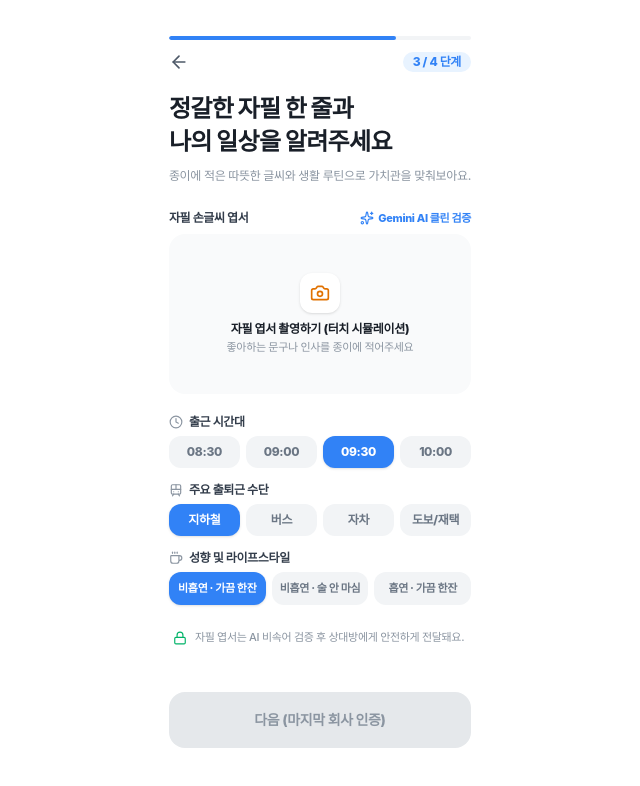
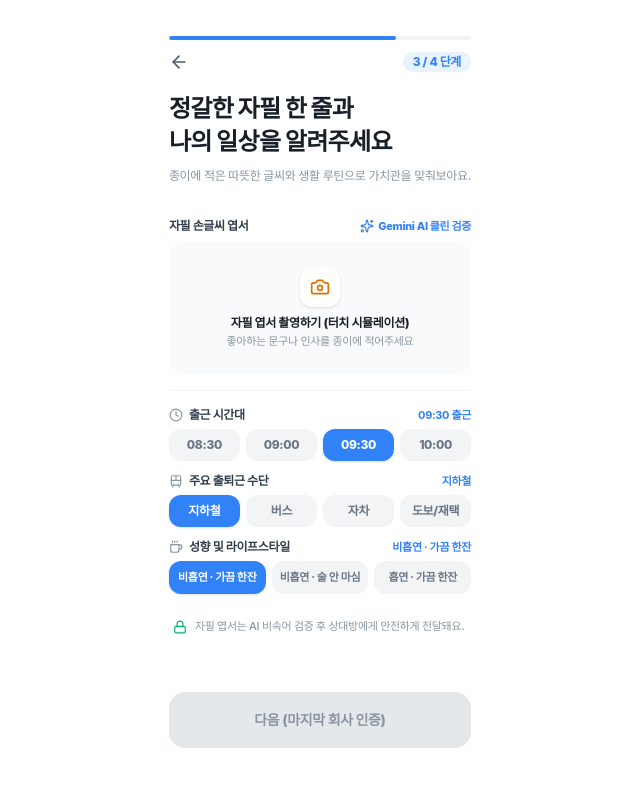
Before and after one commit to salaryee/dating, a Next.js app: page /auth/profile-step2 in a window 1280 px wide. Shown: the top 786 px of the page, without its empty margins (320-960 px from the left). Built offline with nearby package versions, Linux system fonts and the light colour scheme.

Commit message:
fix: match 3/4 stage spacing exactly with 1/4 stage and lock handwritten note box height to prevent layout shift

```diff
--- a/src/app/auth/profile-step2/page.tsx
+++ b/src/app/auth/profile-step2/page.tsx
@@ -35,7 +35,7 @@ export default function ProfileStep2Page() {
   return (
     <div className="flex flex-col min-h-screen bg-white justify-between p-6 sm:p-7 max-w-[440px] mx-auto">
       <div>
-        {/* 상단 프로그레스 바 (토스 스타일 75%) */}
+        {/* 상단 프로그레스 바 (토스 스타일 75%, 1/4단계와 완벽 일치) */}
         <div className="pt-2 pb-5">
           <div className="h-1 w-full bg-[#F2F4F6] rounded-full overflow-hidden">
             <div className="h-full bg-[#3182F6] rounded-full w-3/4 transition-all duration-300"></div>
@@ -53,7 +53,7 @@ export default function ProfileStep2Page() {
           </div>
         </div>
 
-        {/* 타이틀 */}
+        {/* 타이틀 (1/4단계와 동일한 헤드라인 및 mt 여백 체계) */}
         <div>
           <h1 className="text-[24px] font-black text-[#191F28] tracking-tight leading-snug">
             정갈한 자필 한 줄과<br />
@@ -64,9 +64,9 @@ export default function ProfileStep2Page() {
           </p>
         </div>
 
-        {/* 1. 자필 글씨 촬영 & AI 검증 (verify-work와 동일한 레이아웃 구조) */}
-        <div className="mt-6 flex flex-col gap-2">
-          <div className="flex items-center justify-between">
+        {/* 1. 자필 손글씨 엽서 등록 (1/4단계와 동일한 mt-8 여백 적용) */}
+        <div className="mt-8 flex flex-col">
+          <div className="flex items-center justify-between mb-2">
             <label className="text-xs font-extrabold text-[#333D4B]">
               자필 손글씨 엽서
             </label>
@@ -76,11 +76,13 @@ export default function ProfileStep2Page() {
             </span>
           </div>
 
+          {/* 클릭 전/후 높이를 h-[132px]로 완전 고정하여 여백 조정/레이아웃 시프트 원천 차단 */}
+          <div className="w-full h-[132px] relative">
             {noteStatus === "empty" && (
               <button
                 type="button"
                 onClick={simulateCameraCapture}
-              className="w-full h-40 rounded-2xl bg-[#F9FAFB] hover:bg-[#F2F4F6] transition-all flex flex-col items-center justify-center gap-2 group cursor-pointer active:scale-[0.99]"
+                className="w-full h-full rounded-2xl bg-[#F9FAFB] hover:bg-[#F2F4F6] transition-all flex flex-col items-center justify-center gap-2 group cursor-pointer active:scale-[0.99]"
               >
                 <div className="w-10 h-10 rounded-xl bg-white shadow-sm flex items-center justify-center text-amber-600 group-hover:scale-105 transition-transform">
                   <Camera className="w-5 h-5" />
@@ -97,7 +99,7 @@ export default function ProfileStep2Page() {
             )}
 
             {noteStatus === "analyzing" && (
-            <div className="w-full h-40 rounded-2xl bg-[#E8F3FF]/70 flex flex-col items-center justify-center gap-2.5">
+              <div className="w-full h-full rounded-2xl bg-[#E8F3FF]/70 flex flex-col items-center justify-center gap-2">
                 <RefreshCw className="w-5 h-5 text-[#3182F6] animate-spin" />
                 <div className="text-center">
                   <p className="text-xs font-bold text-[#3182F6]">
@@ -111,11 +113,10 @@ export default function ProfileStep2Page() {
             )}
 
             {noteStatus === "success" && (
-            <div className="flex flex-col gap-3 pt-1">
-              {/* 상단 인증 통과 상태 (verify-work와 동일한 레이아웃) */}
+              <div className="w-full h-full rounded-2xl bg-[#F9FAFB] p-3 flex flex-col justify-between border border-[#F2F4F6]">
                 <div className="flex items-center justify-between">
-                <span className="inline-flex items-center gap-1.5 bg-[#FFF2E8] text-[#FF6F61] px-3 py-1 rounded-full text-xs font-black">
-                  <FileText className="w-4 h-4 text-[#FF6F61]" />
+                  <span className="inline-flex items-center gap-1.5 text-xs font-black text-[#FF6F61]">
+                    <FileText className="w-3.5 h-3.5 text-[#FF6F61]" />
                     <span>자필 엽서 등록 완료</span>
                   </span>
                   <button
@@ -127,36 +128,33 @@ export default function ProfileStep2Page() {
                   </button>
                 </div>
 
-              {/* 오픈형 정보 리스트 (순백색 캔버스 일체형, 박스 테두리 제거) */}
-              <div className="flex flex-col divide-y divide-[#F2F4F6] pt-1">
-                <div className="py-2.5 flex items-start justify-between text-xs gap-3">
-                  <span className="text-[#8B95A1] font-bold shrink-0">등록 문구</span>
-                  <span className="text-[#191F28] font-serif italic text-right leading-relaxed">
+                <p className="text-xs text-[#191F28] font-serif italic text-center px-1 leading-relaxed my-auto line-clamp-2">
                   &ldquo;사소한 일상을 편안하게 나누고, 서로의 성장을 조용히 응원해 줄 인연을 찾고 있어요.&rdquo;
-                  </span>
-                </div>
-                <div className="py-2.5 flex items-center justify-between text-xs">
-                  <span className="text-[#8B95A1] font-bold">클린 검증</span>
+                </p>
+
+                <div className="flex items-center justify-between text-[11px] pt-1.5 border-t border-[#E5E8EB]/60">
                   <span className="text-[#00B368] font-bold flex items-center gap-1">
                     <Check className="w-3.5 h-3.5" /> 비속어 없음 판정 통과
                   </span>
-                </div>
-                <div className="py-2.5 flex items-center justify-between text-xs">
-                  <span className="text-[#8B95A1] font-bold">필체 감지</span>
-                  <span className="text-[#3182F6] font-bold">자필 손글씨 인식 완료</span>
-                </div>
+                  <span className="text-[#3182F6] font-bold">자필 판정 완료</span>
                 </div>
               </div>
             )}
           </div>
 
-        {/* 2. 직장인 라이프스타일 원터치 칩 */}
-        <div className="mt-5 flex flex-col gap-3.5">
+          {/* 1/4단계 약관과 동일한 구분선 여백 (my-4) */}
+          <div className="h-px bg-[#F2F4F6] my-4 w-full" />
+
+          {/* 2. 직장인 라이프스타일 원터치 칩 (1/4단계 리스트와 동일한 정갈한 밀도) */}
+          <div className="flex flex-col gap-3">
             {/* 출퇴근 시간 */}
             <div className="flex flex-col gap-1.5">
-            <div className="flex items-center gap-1.5 text-xs font-extrabold text-[#333D4B]">
+              <div className="flex items-center justify-between text-xs">
+                <span className="font-extrabold text-[#333D4B] flex items-center gap-1.5">
                   <Clock className="w-3.5 h-3.5 text-[#8B95A1]" />
                   <span>출근 시간대</span>
+                </span>
+                <span className="text-[11px] font-bold text-[#3182F6]">{commuteTime}</span>
               </div>
               <div className="grid grid-cols-4 gap-1.5">
                 {["08:30 출근", "09:00 출근", "09:30 출근", "10:00 출근"].map((time) => (
@@ -178,9 +176,12 @@ export default function ProfileStep2Page() {
 
             {/* 출퇴근 수단 */}
             <div className="flex flex-col gap-1.5">
-            <div className="flex items-center gap-1.5 text-xs font-extrabold text-[#333D4B]">
+              <div className="flex items-center justify-between text-xs">
+                <span className="font-extrabold text-[#333D4B] flex items-center gap-1.5">
                   <Train className="w-3.5 h-3.5 text-[#8B95A1]" />
                   <span>주요 출퇴근 수단</span>
+                </span>
+                <span className="text-[11px] font-bold text-[#3182F6]">{commuteMethod}</span>
               </div>
               <div className="grid grid-cols-4 gap-1.5">
                 {["지하철", "버스", "자차", "도보/재택"].map((method) => (
@@ -202,9 +203,12 @@ export default function ProfileStep2Page() {
 
             {/* 음주 및 라이프 */}
             <div className="flex flex-col gap-1.5">
-            <div className="flex items-center gap-1.5 text-xs font-extrabold text-[#333D4B]">
+              <div className="flex items-center justify-between text-xs">
+                <span className="font-extrabold text-[#333D4B] flex items-center gap-1.5">
                   <Coffee className="w-3.5 h-3.5 text-[#8B95A1]" />
                   <span>성향 및 라이프스타일</span>
+                </span>
+                <span className="text-[11px] font-bold text-[#3182F6]">{lifestyle}</span>
               </div>
               <div className="grid grid-cols-3 gap-1.5">
                 {["비흡연 · 가끔 한잔", "비흡연 · 술 안 마심", "흡연 · 가끔 한잔"].map((item) => (
@@ -224,8 +228,9 @@ export default function ProfileStep2Page() {
               </div>
             </div>
           </div>
+        </div>
 
-        {/* 프라이버시 안심 노트 (verify-work와 동일한 레이아웃) */}
+        {/* 프라이버시 안심 노트 (1/4단계와 동일한 mt-6 여백) */}
         <div className="mt-6 flex items-start gap-2 text-[11px] text-[#8B95A1] font-medium px-1">
           <Lock className="w-3.5 h-3.5 text-[#00B368] shrink-0 mt-0.5" />
           <p className="leading-relaxed">
@@ -234,7 +239,7 @@ export default function ProfileStep2Page() {
         </div>
       </div>
 
-      {/* 하단 CTA (56px 토스 표준 버튼) */}
+      {/* 하단 CTA (56px 토스 표준 버튼, 1/4단계와 동일한 pb-6 pt-4 여백) */}
       <div className="pb-6 pt-4">
         <Link
           href={isFormValid ? "/auth/verify-work" : "#"}
```
Also changed, not shown: src/app/auth/profile-step1/page.tsx (+17 -19 lines). Lines whose indentation alone changed are shown as unchanged.
